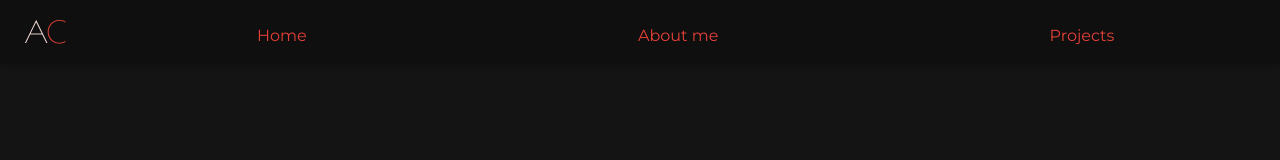
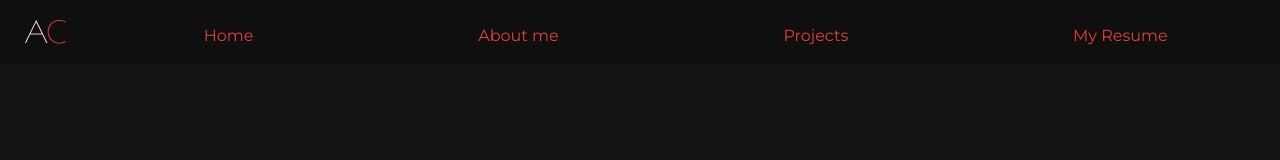
Before and after one commit to Fr33yr/portfolio-2023, a Next.js app: page / in a window 1280 px wide. Shown: the top 160 px of the page. Built offline with nearby package versions, Linux system fonts and the light colour scheme.

Commit message:
resume added and link to resume

```diff
--- a/components/Navigator/Navigator.tsx
+++ b/components/Navigator/Navigator.tsx
@@ -3,6 +3,7 @@ import { useState } from "react";
 import Hamburger from "hamburger-react";
 import { Route } from "../../models";
 import { ScrollLink } from "../index";
+import Link from "next/link";
 
 interface Props {
   pathNames: Route[];
@@ -46,6 +47,11 @@ function Navigator({ pathNames }: Props) {
                 <ScrollLink pathName={pathName} setOpen={setOpen} />
               </li>
             ))}
+            <li className=" hover:text-zinc-50 my-36 px-1 sm:my-6 ">
+              <Link href="/agustin-cristobo-resume.pdf" target="_blank">
+                My Resume
+              </Link>
+            </li>
           </ul>
         </nav>
       </header>
```
Also changed, not shown: 1 other file (tests, documents, lock files or other folders).
